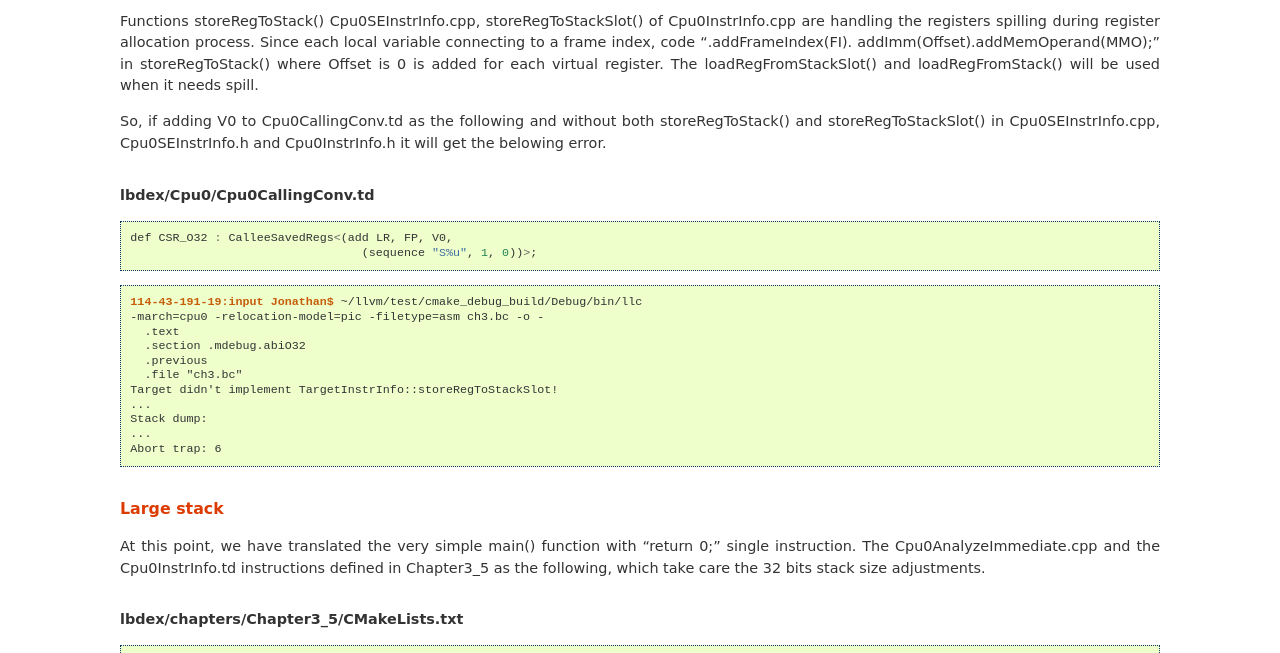
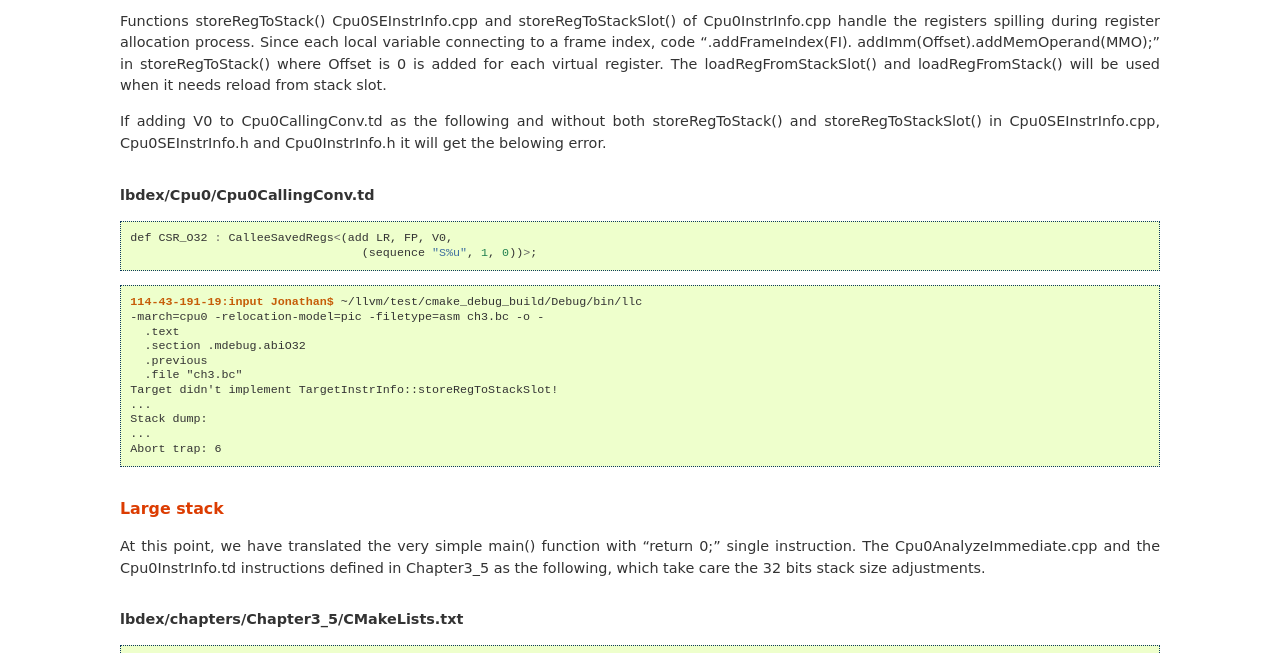
Before and after one commit to Jonathan2251/lbd, a Sphinx documentation site: the page built from source/backendstructure.rst, in a window 1280 px wide and 900 px high, scrolled down 34690 px, cut to the strip 247-900 px from the top of the window. Built offline with Sphinx 7.4.7, drawn with Linux system fonts in a browser that asks for light colours; pages that are not in the unit, such as notebooks, are missing from menus.

```diff
--- a/source/backendstructure.rst
+++ b/source/backendstructure.rst
@@ -1677,16 +1677,16 @@
     :start-after: #if CH >= CH3_5 //1
     :end-before: #endif //#if CH >= CH3_5 //1
 
-Functions storeRegToStack() Cpu0SEInstrInfo.cpp,
-storeRegToStackSlot() of Cpu0InstrInfo.cpp are
-handling the registers spilling during register allocation process.
+Functions storeRegToStack() Cpu0SEInstrInfo.cpp and storeRegToStackSlot() of
+Cpu0InstrInfo.cpp handle the registers spilling during register allocation
+process.
 Since each local variable connecting to a frame index, code ".addFrameIndex(FI).
 addImm(Offset).addMemOperand(MMO);" in storeRegToStack() where Offset is 0 is
 added for each virtual register.
 The loadRegFromStackSlot() and loadRegFromStack() will be used when it needs
-spill.
-
-So, if adding V0 to Cpu0CallingConv.td as the following and without
+reload from stack slot.
+
+If adding V0 to Cpu0CallingConv.td as the following and without
 both storeRegToStack() and storeRegToStackSlot() in Cpu0SEInstrInfo.cpp,
 Cpu0SEInstrInfo.h and Cpu0InstrInfo.h it will get the belowing error.
 
```
